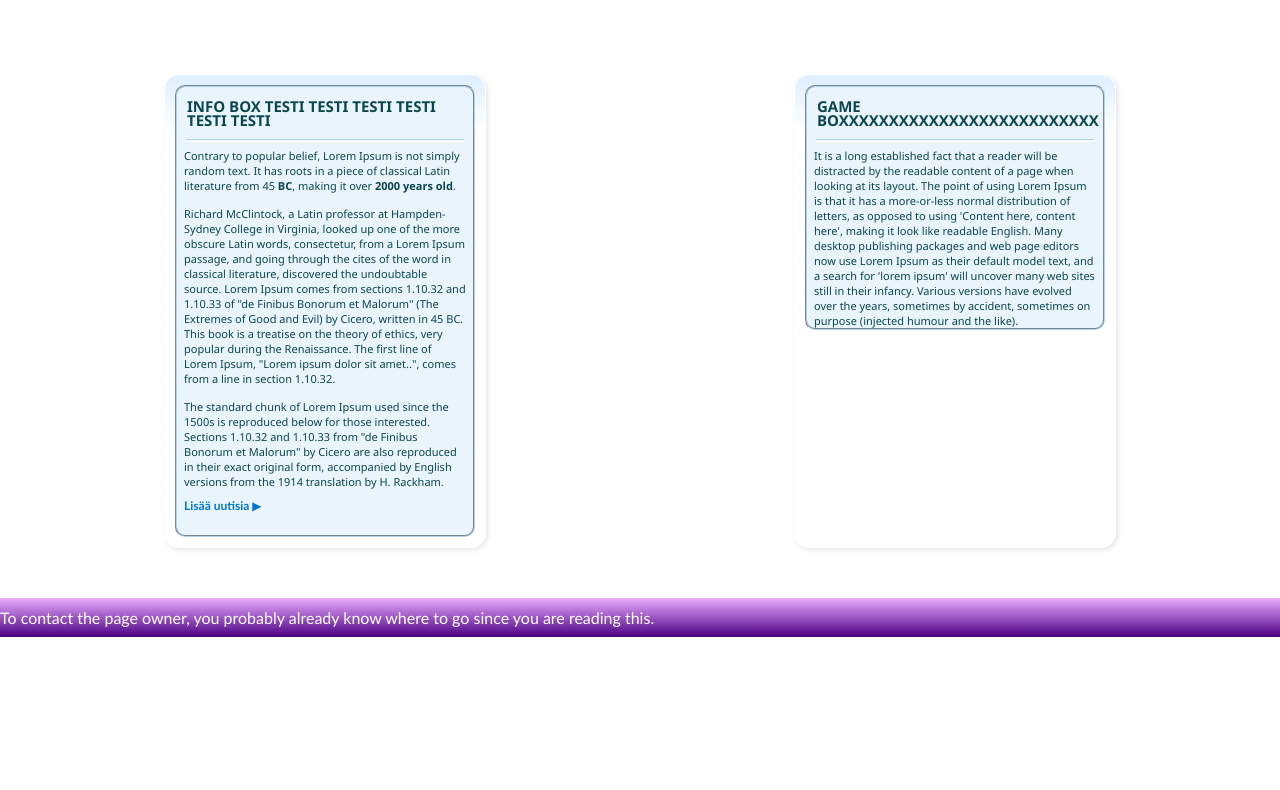
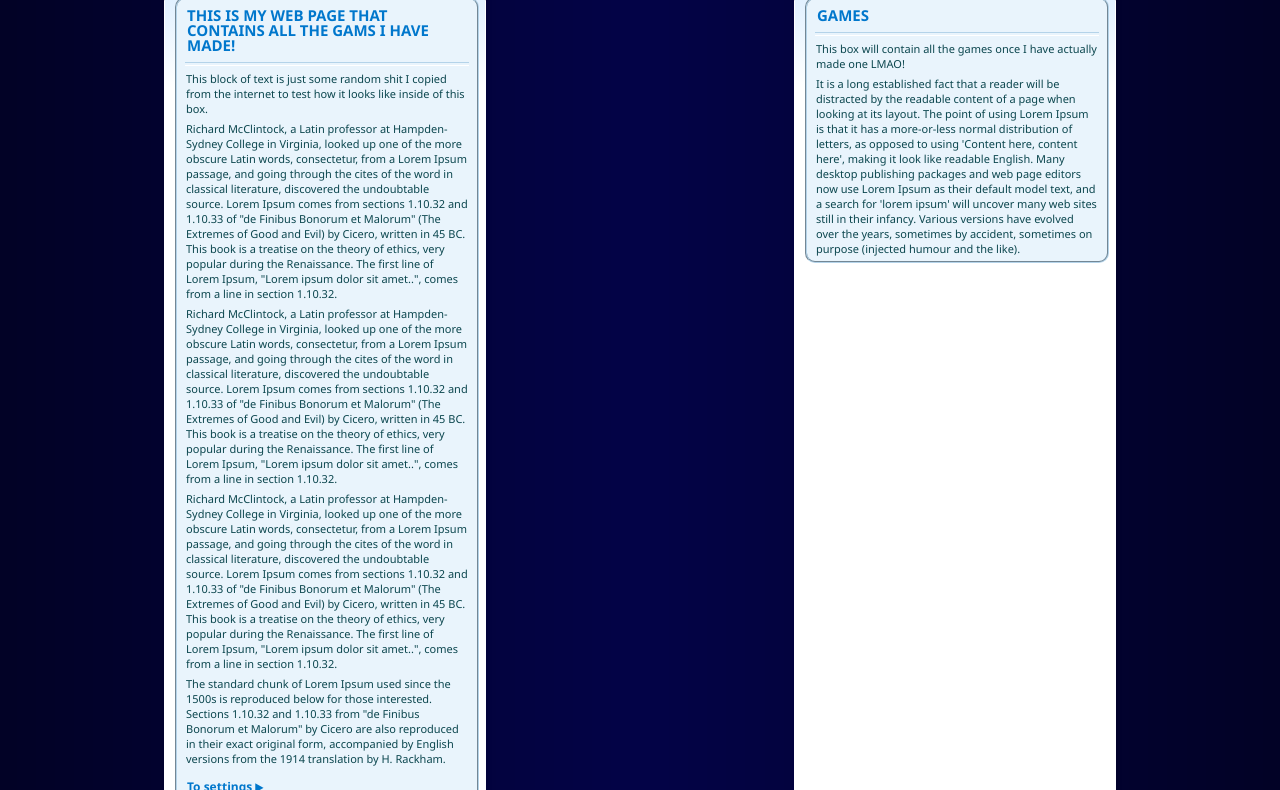
Before and after one commit to ktaipale/My-Web-Page, a plain HTML site: page index.html in a window 1280 px wide. Shown: the part 124-914 px from the top of the page. Before the commit the page ends 800 px from the top, so only its background shows below. Drawn offline with Linux system fonts and the light colour scheme.

Commit message:
Added sticky nav and fixed issues with panels

```diff
--- a/index.html
+++ b/index.html
@@ -8,8 +8,8 @@
 </head>
 
 <body>
-    <header>
-        <nav>
+    <nav>
+        <header>
             <ul>
                 <li><a href="index.html">Front page</a></li>
                 <li><a href="games.html">Games</a></li>
@@ -17,18 +17,39 @@
                 <li><a href="settings.html">Settings</a></li>
             </ul>
             <h1>My webgames!</h1>
-        </nav>
-    </header>
+        </header>
+    </nav>
     <section id="home-content">
         <div class="info-box-outer">
             <div class="info-box-inner">
-                <h2><b>Info box testi testi testi testi testi testi</b></h2>
+                <div class="info-box-header">
+                    <h3><a href="games.html">This is my web page that contains all the gams I have made!</a></h3>
+                </div>
                 <hr class="upper-line">
                 <hr class="lower-line">
                 <p>
-                    Contrary to popular belief, Lorem Ipsum is not simply random text.
-                    It has roots in a piece of classical Latin literature from 45 <b>BC</b>, making
-                    it over <b>2000 years old</b>.
+                    This block of text is just some random shit I copied from the internet
+                    to test how it looks like inside of this box.
+                </p>
+                <p>
+                    Richard McClintock, a Latin professor at Hampden-Sydney
+                    College in Virginia, looked up one of the more obscure Latin words, consectetur,
+                    from a Lorem Ipsum passage, and going through the cites of the word in classical
+                    literature, discovered the undoubtable source. Lorem Ipsum comes from sections
+                    1.10.32 and 1.10.33 of "de Finibus Bonorum et Malorum" (The Extremes of Good and Evil)
+                    by Cicero, written in 45 BC. This book is a treatise on the theory of ethics, very popular
+                    during the Renaissance. The first line of Lorem Ipsum, "Lorem ipsum dolor sit amet..",
+                    comes from a line in section 1.10.32.
+                </p>
+                <p>
+                    Richard McClintock, a Latin professor at Hampden-Sydney
+                    College in Virginia, looked up one of the more obscure Latin words, consectetur,
+                    from a Lorem Ipsum passage, and going through the cites of the word in classical
+                    literature, discovered the undoubtable source. Lorem Ipsum comes from sections
+                    1.10.32 and 1.10.33 of "de Finibus Bonorum et Malorum" (The Extremes of Good and Evil)
+                    by Cicero, written in 45 BC. This book is a treatise on the theory of ethics, very popular
+                    during the Renaissance. The first line of Lorem Ipsum, "Lorem ipsum dolor sit amet..",
+                    comes from a line in section 1.10.32.
                 </p>
                 <p>
                     Richard McClintock, a Latin professor at Hampden-Sydney
@@ -45,14 +66,17 @@
                     Sections 1.10.32 and 1.10.33 from "de Finibus Bonorum et Malorum" by Cicero are also reproduced
                     in their exact original form, accompanied by English versions from the 1914 translation by H. Rackham.
                 </p>
-                <a href="#">Lisää uutisia ▶</a>
+                <h4><a href="settings.html">To settings ▶</a></h4>
             </div>
         </div>
-        <div class="game-list-outer">
-            <div class="game-list-inner">
-                <h2>Game bOXXXXXXXXXXXXXXXXXXXXXXXXXX</h2>
+        <div class="game-box-outer">
+            <div class="game-box-inner">
+                <div class="info-box-header">
+                    <h3><a href="games.html">Games</a></h3>
+                </div>
                 <hr class="upper-line">
                 <hr class="lower-line">
+                <p>This box will contain all the games once I have actually made one LMAO!</p>
                 <p>
                     It is a long established fact that a reader will be distracted by the readable content of a page when
                     looking at its layout. The point of using Lorem Ipsum is that it has a more-or-less normal distribution
--- a/styles/styles.css
+++ b/styles/styles.css
@@ -1,5 +1,8 @@
 body {
-    /*background-image: url("../images/Background.png");*/
+    background-image: url("../images/Background.png");
+    min-width: 100%;
+    min-height: 100%;
+    width: max-content;
     background-position: center;
     background-repeat: repeat-y;
     background-position: center top;
@@ -7,30 +10,16 @@ body {
     font-family:'Trebuchet MS', 'Lucida Sans Unicode', 'Lucida Grande', 'Lucida Sans', Arial, sans-serif;
     margin: 0;
     padding: 0;
-    /*background-color: rgb(0, 0, 8);*/
-    background-color: white;
+    background-color: rgb(0, 0, 8);
 }
 
 h1 {
     color: rgb(113, 204, 216);
+    visibility: hidden;
 }
 
 h2 {
     color: rgb(11, 70, 78);
-}
-
-.upper-line {
-    border: none;
-    height: 1px;
-    background: rgba(180, 211, 233);
-    margin: -1px -1px;
-}
-
-.lower-line {
-    border: none;
-    height: 1px;
-    background: white;
-    margin: 2px -1px -7px -1px;
 }
 
 div {
@@ -52,19 +41,25 @@ li {
 footer {
     background: linear-gradient(to bottom, #eaacff, #4b0082);
     color: white;
-    padding: 10px 0px 10px 0px;
+    padding: 10px 0px 10px 20px;
 }
 
 nav {
+    background-color: rgb(0, 0, 8);
+    background-image: url("../images/Background.png");
+    background-position: center;
     position: sticky;
-    padding: 20px;
+    top: 0;
+    width: 100%;
+    height: 40px;
+    padding: 10px 0 10px 0;
     justify-content: center;
-    background: none;
+    margin: 0;
 }
 
 nav ul {
     display: flex;
-    justify-content: left;
+    justify-content: center;
     list-style: none;
     margin: 0;
     gap: 20px;
@@ -91,13 +86,14 @@ nav a:hover {
 }
 
 #home-content {
+
     display: flex;
     gap: 40px;
     justify-content: center;
     padding: 30px;
 }
 
-.info-box-outer, .game-list-outer {
+.info-box-outer, .game-box-outer {
     width: 300px;
     background: linear-gradient(to bottom, #e0f0ff 1%, #ffffff 12%, #ffffff 87%);
     border-radius: 15px;
@@ -108,32 +104,57 @@ nav a:hover {
 }
 
 
-.info-box-inner, .game-list-inner {
+.info-box-inner, .game-box-inner {
+    width: 300px;
+    min-width: 300px;
+    max-width: 300px;
+    flex-shrink: 0;
     background: rgb(233, 244, 252);
     border-radius: 10px;
     border: 2px groove rgb(180, 211, 233);
-    padding: 0px 10px;
+    padding: 0px 0px;
     height: auto;
 }
 
-.info-box-inner h2, .game-list-inner h2 {
+.info-box-header h3, .game-box-header h3 {
     text-align: left;
     font-size: 15px;
+    line-height: 15px;
     text-transform: uppercase;
-    line-height: 14px;
+    font-weight: bold;
+    margin: 9px 10px;
     font-family: 'Segoe UI', Tahoma, Geneva, Verdana, sans-serif;
 }
 
-.info-box-inner p, .game-list-inner p {
-    margin: 13px -3px 0px -3px;
+.upper-line {
+    border: none;
+    height: 1px;
+    background: rgba(180, 211, 233);
+    margin: 0px 8px;
+}
+
+.lower-line {
+    border: none;
+    height: 1px;
+    background: white;
+    margin: 2px 8px;
+}
+
+.info-box-inner p, .game-box-inner p {
+    margin: 5px 9px;
     font-size: 11px;
     line-height: 15px;
     font-family: 'Segoe UI', Tahoma, Geneva, Verdana, sans-serif;
 }
 
-.info-box-inner a,
-.game-list-inner a {
-    margin: 9px -3px 22px -3px;
+.info-box-inner h4 {
+    text-align: left;
+    font-weight: bold;
+    margin: 12px 10px 18px 10px;
+    font-family: 'Segoe UI', Tahoma, Geneva, Verdana, sans-serif;
+}
+
+.info-box-inner a, .game-box-inner a {
     display: inline-block;
     color: #0077cc;
     font-weight: bold;
@@ -141,6 +162,6 @@ nav a:hover {
 }
 
 .info-box-inner a:hover,
-.game-list-inner a:hover {
-    opacity: 0.8; /* esim. hover-efekti jos haluat */
+.game-box-inner a:hover {
+    opacity: 0.7;
 }
```
